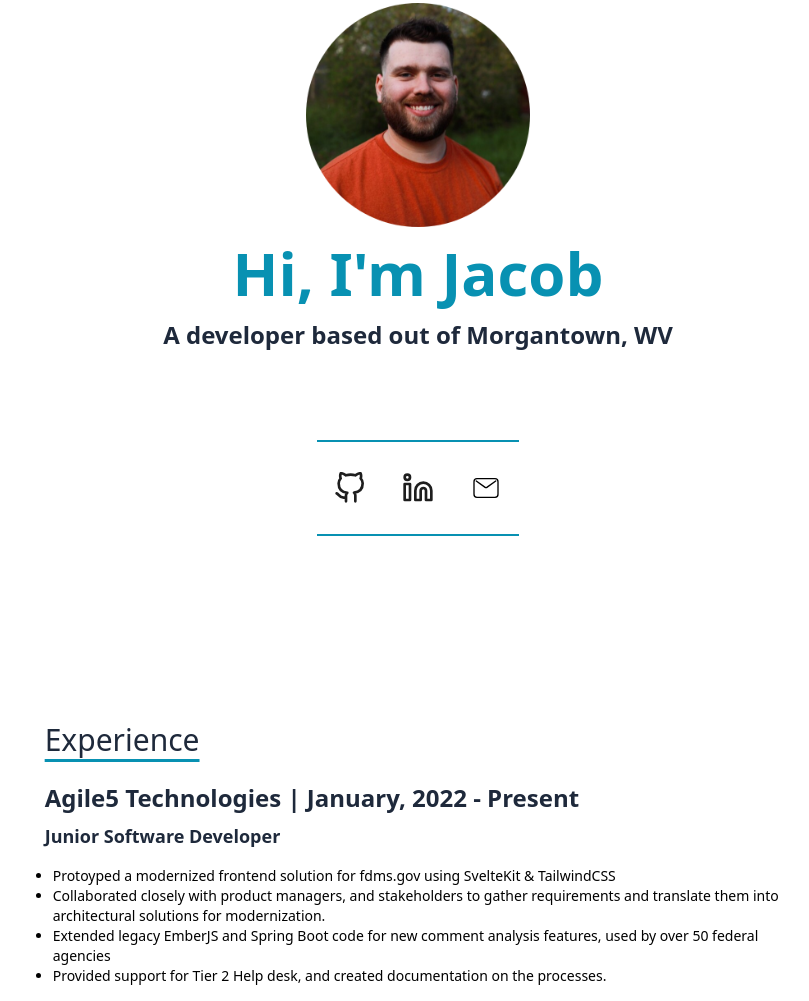
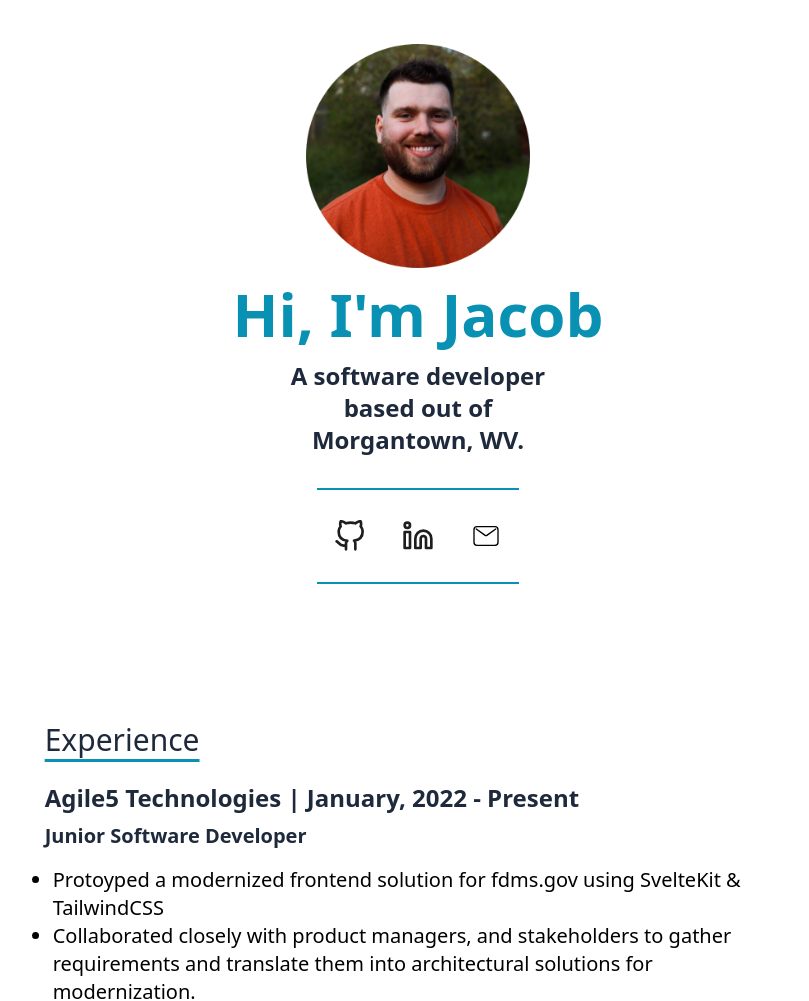
Before and after one commit to jacobferrante/jacobferrante.dev, an Astro site: page / in a window 1280 px wide. Shown: the part 86-1087 px from the top of the page, without its empty margins (222-1031 px from the left). Built offline with nearby package versions, Linux system fonts and the light colour scheme; Astro itself is replaced by a stand-in of ours.

Commit message:
fixed styling

```diff
--- a/src/components/job.astro
+++ b/src/components/job.astro
@@ -8,8 +8,8 @@ interface Props {
 const {jobTitle, jobDates, companyName} = Astro.props;
 ---
 
-<h1 class="text-sm font-bold text-center mt-6 text-slate-800 xl:text-2xl xl:text-left">{companyName} | {jobDates}</h1>
-<h1 class="text-sm text-center mt-2 text-slate-800 font-semibold xl:text-lg xl:text-left">{jobTitle}</h1>
-<ul class="list-disc mx-2 mt-4 text-sm">
+<h1 class="text-lg font-bold text-center mt-6 text-slate-800 xl:text-2xl xl:text-left">{companyName} | {jobDates}</h1>
+<h1 class="text-md text-center mt-2 text-slate-800 font-semibold xl:text-xl xl:text-left">{jobTitle}</h1>
+<ul class="list-disc mx-2 mt-4 text-md xl:text-xl">
     <slot />
 </ul>
--- a/src/pages/index.astro
+++ b/src/pages/index.astro
@@ -37,13 +37,12 @@ document.querySelectorAll('a[href^="#"]').forEach(anchor => {
 			</a>
 		</navagation>
 
-	<div class="grid h-screen px-8">
-		<div class="flex justify-center items-center flex-col text-center" id="home">
+	<div class="h-screen px-8">
+		<div class="flex h-full justify-center items-center flex-col text-center" id="home">
 			<Image src={headshot} alt="headshot iamge of jacob ferrante" class="w-40 xl:w-56 h-auto mb-4"/>
 			<h1 class="text-3xl text-cyan-600 mb-4 font-bold inter-100 xl:text-6xl">Hi, I'm Jacob</h1>
-			<p class="text-lg font-bold text-slate-800 xl:text-2xl">A developer based out of Morgantown, WV</p>
-		</div>
-		<div class="border-y-2 border-cyan-600 h-24 w-10/12 flex mx-auto flex-row justify-around items-center xl:w-2/12">
+			<p class="text-lg font-bold text-slate-800 xl:text-2xl xl:w-3/12">A software developer based out of Morgantown, WV.</p>
+			<div class="border-y-2 border-cyan-600 h-24 w-10/12 flex mx-auto flex-row justify-around items-center xl:w-2/12 xl:mt-8">
 				<a href="https://github.com/jacobferrante">
 					<Image src={githubIcon} alt="github icon" class="w-8"/>
 				</a>
@@ -55,8 +54,9 @@ document.querySelectorAll('a[href^="#"]').forEach(anchor => {
 				</a>
 			</div>
 		</div>
+	</div>
 
-	<div class=" min-h-screen px-8 mb-8 xl:w-7/12 xl:mx-auto xl:px-0" id="experience">
+	<div class=" min-h-screen px-8 mb-8 xl:w-7/12 xl:mx-auto xl:px-0 " id="experience">
 		<h1 class="text-3xl text-center mt-2 text-slate-800 xl:text-left underline decoration-cyan-600 xl:underline-offset-8">Experience</h1>
 		<Job companyName="Agile5 Technologies" jobDates="January, 2022 - Present" jobTitle="Junior Software Developer" >
 			<li>Protoyped a modernized frontend solution for fdms.gov using SvelteKit & TailwindCSS</li>
```
Lines whose indentation alone changed are shown as unchanged.
